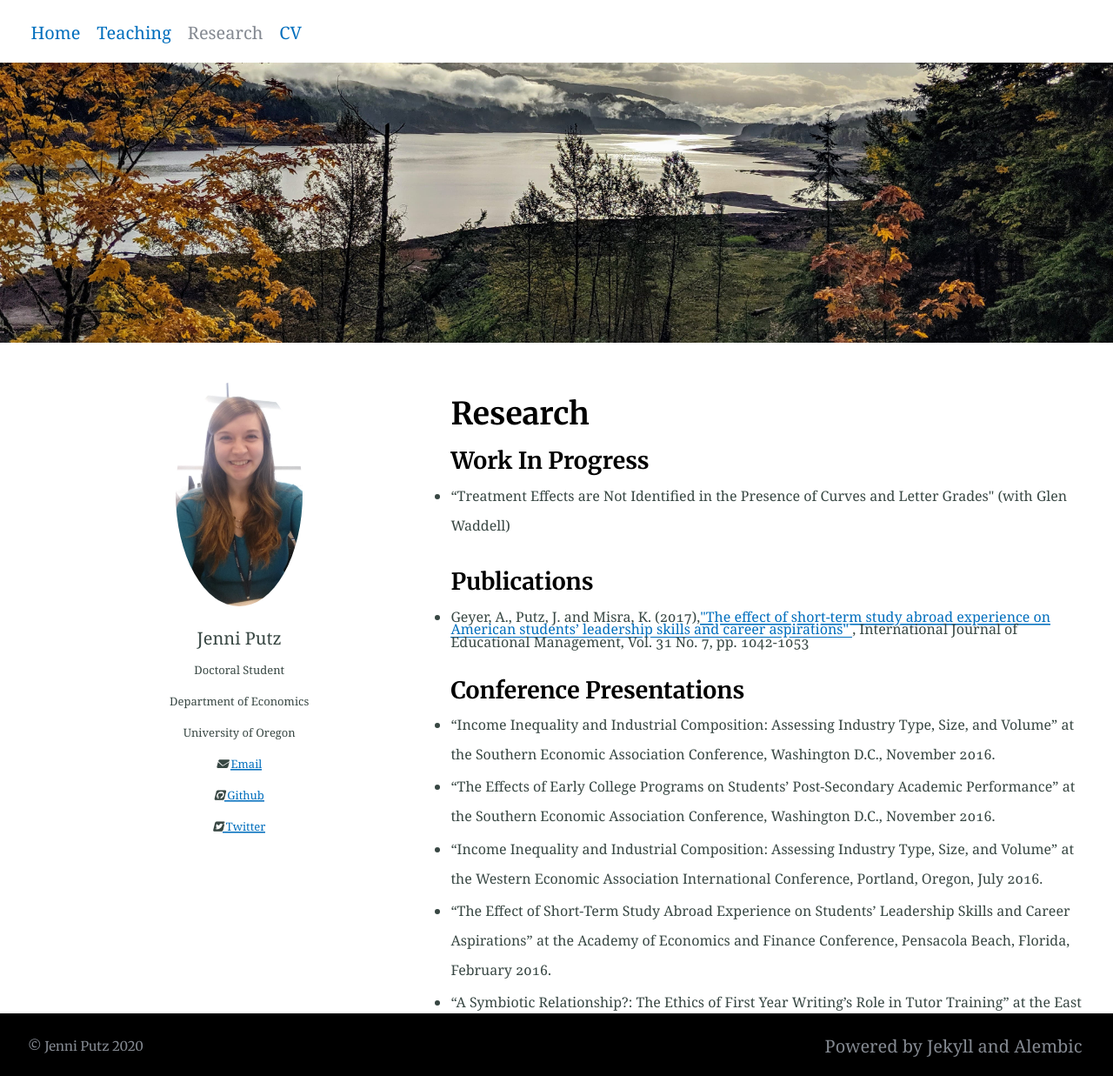
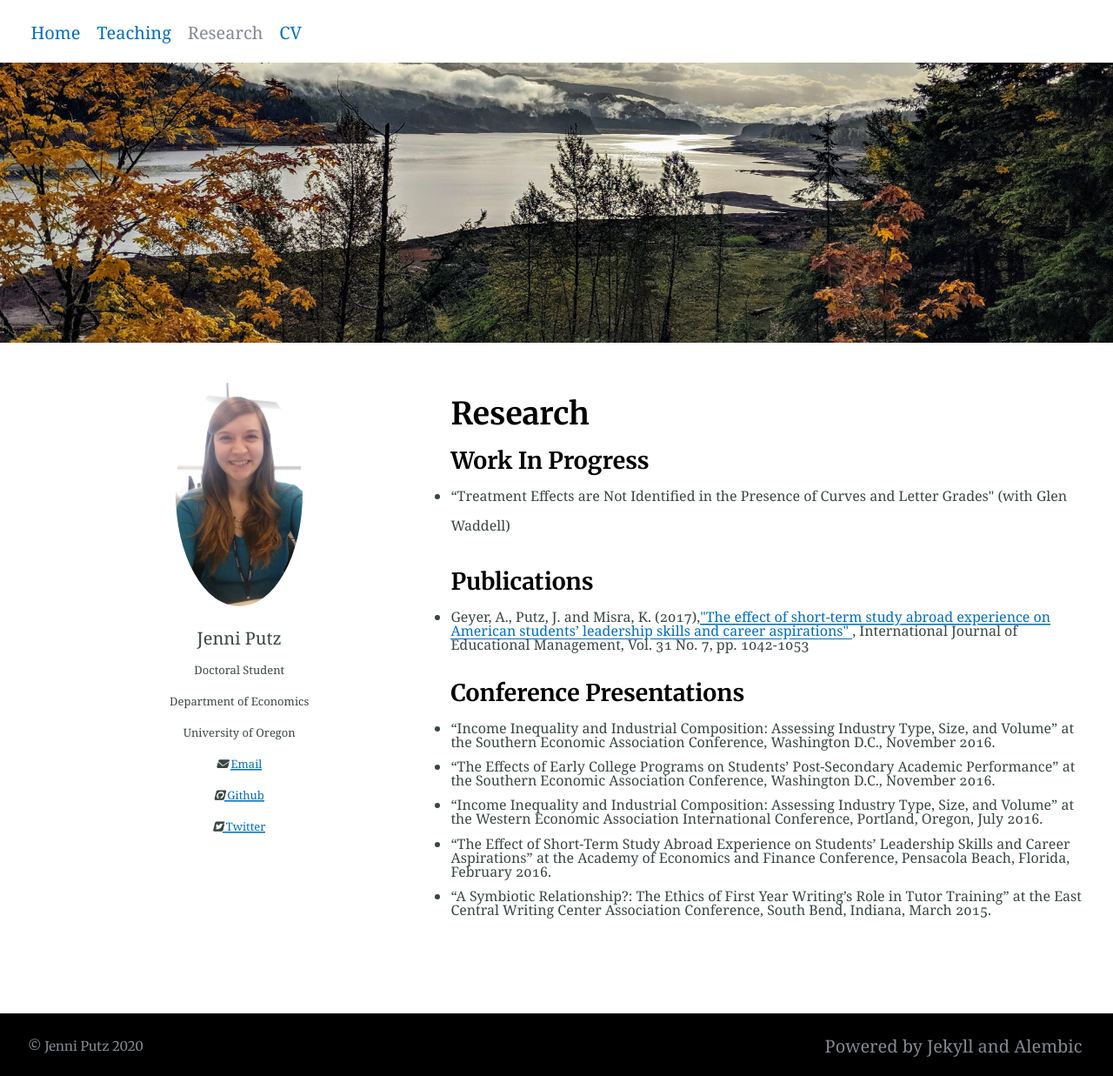
Before and after one commit to jenni-putz/1jenni-putz.github.io, a Jekyll site: the page built from research.md, in a window 1280 px wide. Shown: the whole page at 87% size. Built offline with Jekyll 4.4.1, drawn with Linux system fonts in a browser that asks for light colours; nearby versions of some CDN libraries; our own code applies the rules of GitHub Pages for plain Markdown files.

Commit message:
Update research.md

```diff
--- a/research.md
+++ b/research.md
@@ -76,15 +76,15 @@ button {
         </ul>
         <h4> Publications </h4>
         <ul>
-          <li><p style="line-height:90%"> Geyer, A., Putz, J. and Misra, K. (2017),<a href = "https://www.emerald.com/insight/content/doi/10.1108/IJEM-10-2016-0203/full/html">"The effect of short-term study abroad experience on American students’ leadership skills and career aspirations" </a> , International Journal of Educational Management, Vol. 31 No. 7, pp. 1042-1053 </p></li>
+          <li><p style="line-height:100%"> Geyer, A., Putz, J. and Misra, K. (2017),<a href = "https://www.emerald.com/insight/content/doi/10.1108/IJEM-10-2016-0203/full/html">"The effect of short-term study abroad experience on American students’ leadership skills and career aspirations" </a> , International Journal of Educational Management, Vol. 31 No. 7, pp. 1042-1053 </p></li>
       </ul>
         <h4> Conference Presentations </h4>
         <ul>
-          <li>  “Income Inequality and Industrial Composition: Assessing Industry Type, Size, and Volume” at the Southern Economic Association Conference, Washington D.C., November 2016. </li>
-          <li> “The Effects of Early College Programs on Students’ Post-Secondary Academic Performance” at the Southern Economic Association Conference, Washington D.C., November 2016. </li>
-          <li> “Income Inequality and Industrial Composition: Assessing Industry Type, Size, and Volume” at the Western Economic Association International Conference, Portland, Oregon, July 2016.</li>
-          <li> “The Effect of Short-Term Study Abroad Experience on Students’ Leadership Skills and Career Aspirations” at the Academy of Economics and Finance Conference, Pensacola Beach, Florida, February 2016. </li>
-          <li> “A Symbiotic Relationship?: The Ethics of First Year Writing’s Role in Tutor Training” at the East Central Writing Center Association Conference, South Bend, Indiana, March 2015.</li>
+          <li> <p style="line-height:100%">  “Income Inequality and Industrial Composition: Assessing Industry Type, Size, and Volume” at the Southern Economic Association Conference, Washington D.C., November 2016. </p></li>
+          <li> <p style="line-height:100%"> “The Effects of Early College Programs on Students’ Post-Secondary Academic Performance” at the Southern Economic Association Conference, Washington D.C., November 2016.</p> </li>
+          <li> <p style="line-height:100%"> “Income Inequality and Industrial Composition: Assessing Industry Type, Size, and Volume” at the Western Economic Association International Conference, Portland, Oregon, July 2016.</p></li>
+          <li><p style="line-height:100%">  “The Effect of Short-Term Study Abroad Experience on Students’ Leadership Skills and Career Aspirations” at the Academy of Economics and Finance Conference, Pensacola Beach, Florida, February 2016. </p></li>
+          <li> <p style="line-height:100%"> “A Symbiotic Relationship?: The Ethics of First Year Writing’s Role in Tutor Training” at the East Central Writing Center Association Conference, South Bend, Indiana, March 2015.</p></li>
         </ul>
 </font>
   </div>
```
